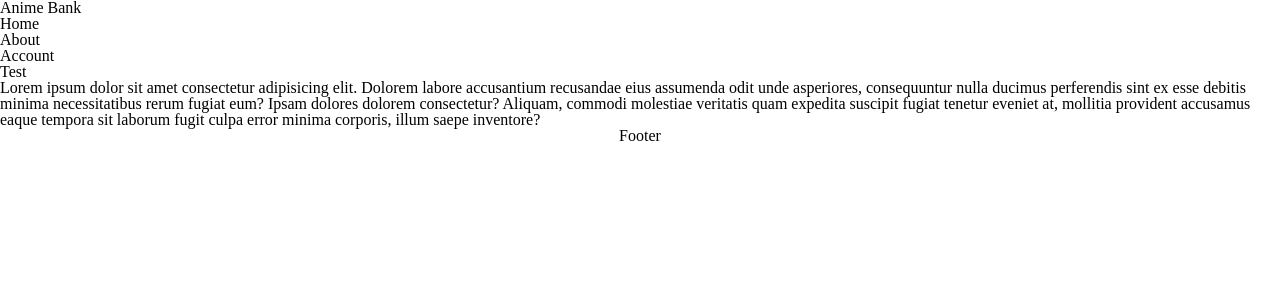
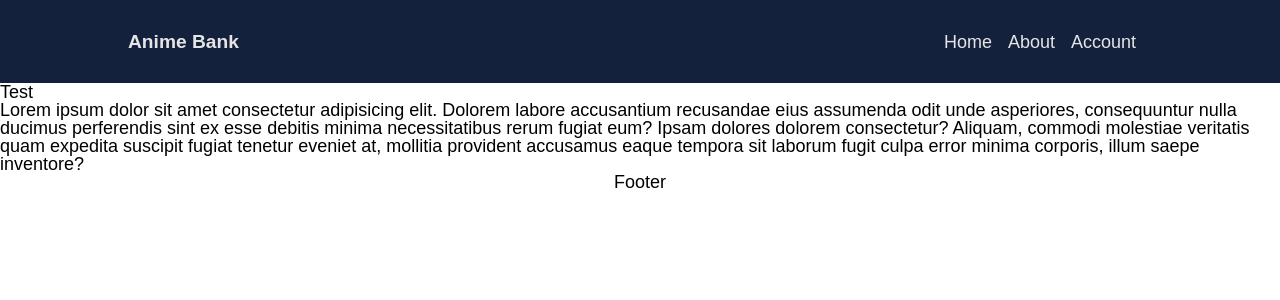
Before and after one commit to SIB-22-Bank-project/main, a Django app: page / in a window 1280 px wide. Shown: the top 300 px of the page. Run offline with Django 4.2, Linux system fonts and the light colour scheme.

Commit message:
styles added

```diff
--- a/SIB-22-Bank-project/static/css/header.css
+++ b/SIB-22-Bank-project/static/css/header.css
@@ -1,5 +1,20 @@
-.header_container {
+@import url(./main.css);
+.header-container {
+    padding: 2rem 8rem;
+    background: var(--oxford-blue);
+    color: var(--platinum);
     display: flex;
     align-items: center;
     justify-content: space-between;
 }
+.logo {
+    font-weight: bold;
+    font-size: 1.2rem;
+    cursor: default;
+}
+.navbar-links {
+    display: flex;
+}
+.navbar-link {
+    margin-right: 1rem;
+}
--- a/SIB-22-Bank-project/static/css/main.css
+++ b/SIB-22-Bank-project/static/css/main.css
@@ -1,2 +1,13 @@
 @import url(./reset-styles.css);
 @import url(./header.css);
+:root {
+    --black: #000000;
+    --oxford-blue: #14213D;
+    --orange-web: #FCA311;
+    --platinum: #E5E5E5;
+    --white: #FFFFFF;
+}
+body {
+    font-size: 18px;
+    font-family: sans-serif;
+}
```
